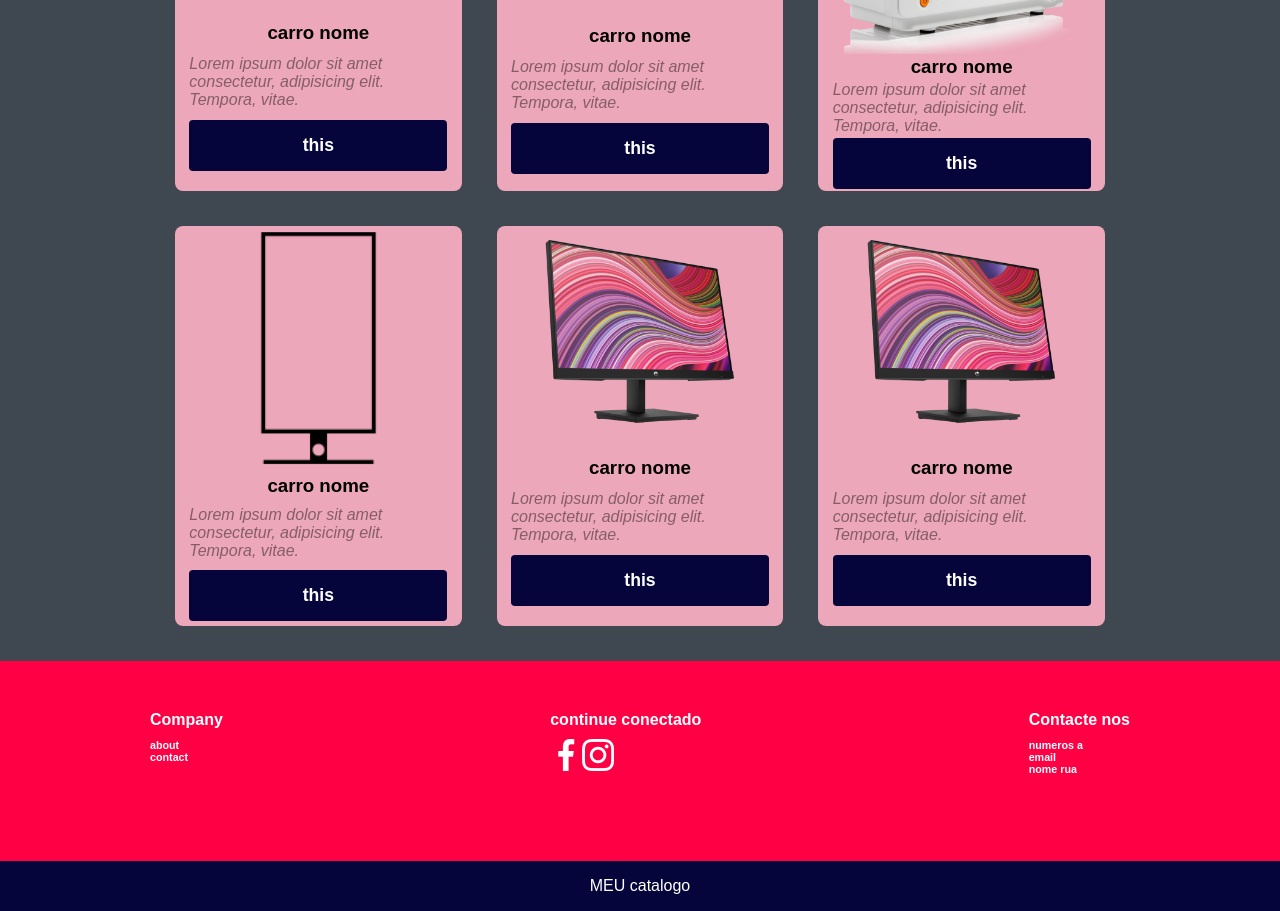
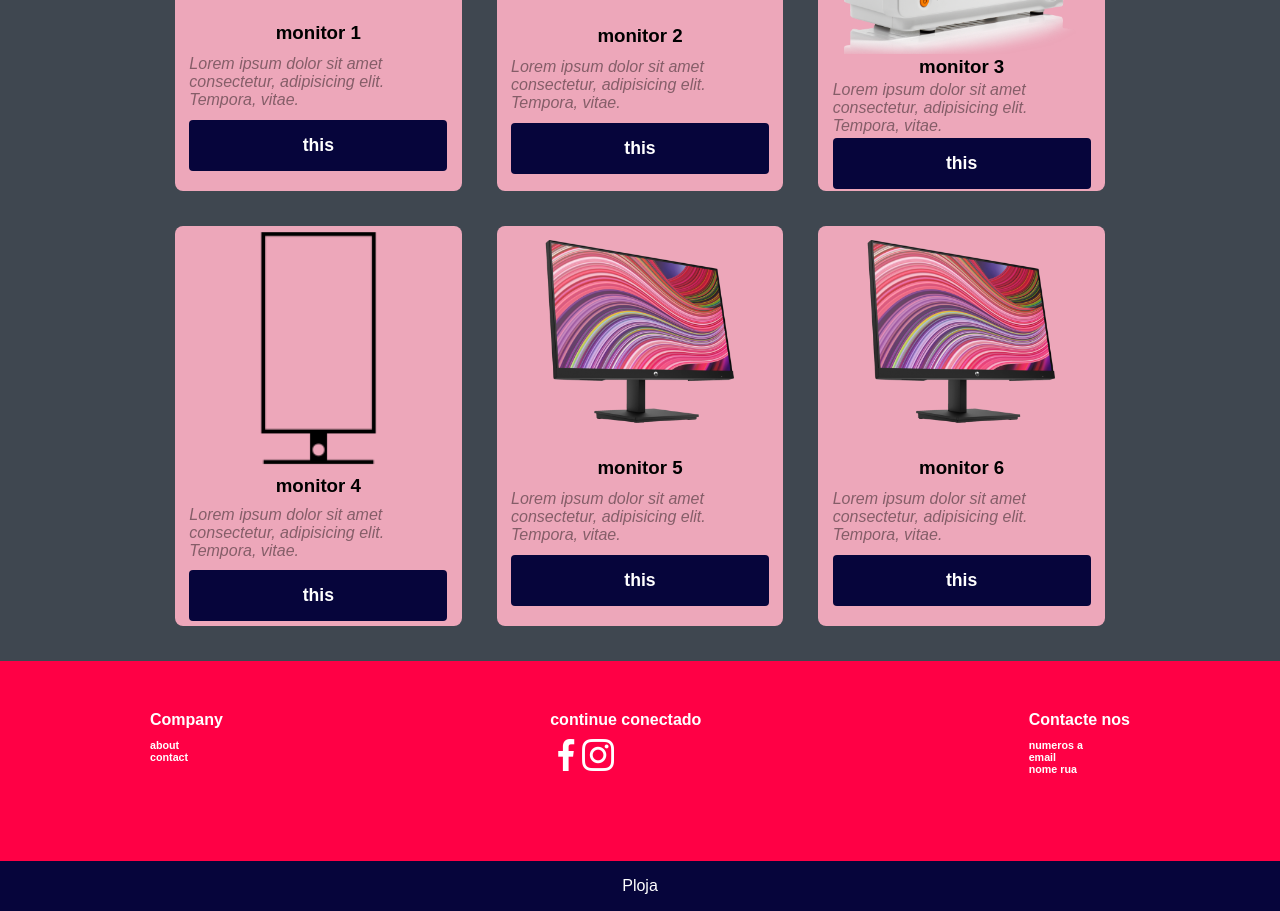
Before and after one commit to OExistencialista/catalogo, a plain HTML site: page htmlcss/index.html in a window 1280 px wide. Shown: the part 1154-2065 px from the top of the page. Drawn offline with Linux system fonts and the light colour scheme.

Commit message:
Update index.html

```diff
--- a/htmlcss/index.html
+++ b/htmlcss/index.html
@@ -48,7 +48,7 @@
         <div class="card-item">
           <img src="imgs/purepng.com-monitorelectronicslcd-led-computer-monitor-display-screen-941524675594s5c5c.png" alt="Carro">
           <div class="card-content">
-            <h3>carro nome</h3>
+            <h3>monitor 1</h3>
             <p>Lorem ipsum dolor sit amet consectetur, adipisicing elit. Tempora, vitae.</p>
             <button type ="button">this</button>
           </div>
@@ -56,7 +56,7 @@
         <div class="card-item">
           <img src="/imgs/1024.png" alt="Carro">
           <div class="card-content">
-            <h3>carro nome</h3>
+            <h3>monitor 2</h3>
             <p>Lorem ipsum dolor sit amet consectetur, adipisicing elit. Tempora, vitae.</p>
             <button type ="button">this</button>
           </div>
@@ -64,7 +64,7 @@
         <div class="card-item">
           <img src="imgs/781-C80-V-MONITOR.png" alt="Carro">
           <div class="card-content">
-            <h3>carro nome</h3>
+            <h3>monitor 3</h3>
             <p>Lorem ipsum dolor sit amet consectetur, adipisicing elit. Tempora, vitae.</p>
             <button type ="button">this</button>
           </div>
@@ -72,7 +72,7 @@
         <div class="card-item">
           <img src="imgs/png.png" alt="Carro">
           <div class="card-content">
-            <h3>carro nome</h3>
+            <h3>monitor 4</h3>
             <p>Lorem ipsum dolor sit amet consectetur, adipisicing elit. Tempora, vitae.</p>
             <button type ="button">this</button>
           </div>
@@ -80,7 +80,7 @@
         <div class="card-item">
           <img src="imgs/monitor.png" alt="Carro">
           <div class="card-content">
-            <h3>carro nome</h3>
+            <h3>monitor 5</h3>
             <p>Lorem ipsum dolor sit amet consectetur, adipisicing elit. Tempora, vitae.</p>
             <button type ="button">this</button>
           </div>
@@ -88,7 +88,7 @@
         <div class="card-item">
           <img src="imgs/monitor.png" alt="Carro">
           <div class="card-content">
-            <h3>carro nome</h3>
+            <h3>monitor 6</h3>
             <p>Lorem ipsum dolor sit amet consectetur, adipisicing elit. Tempora, vitae.</p>
             <button type ="button">this</button>
           </div>
@@ -129,7 +129,7 @@
         </div>
       </div>
       <div class="last">
-        MEU catalogo
+        Ploja
       </div>
     </footer>
 </body>
```
